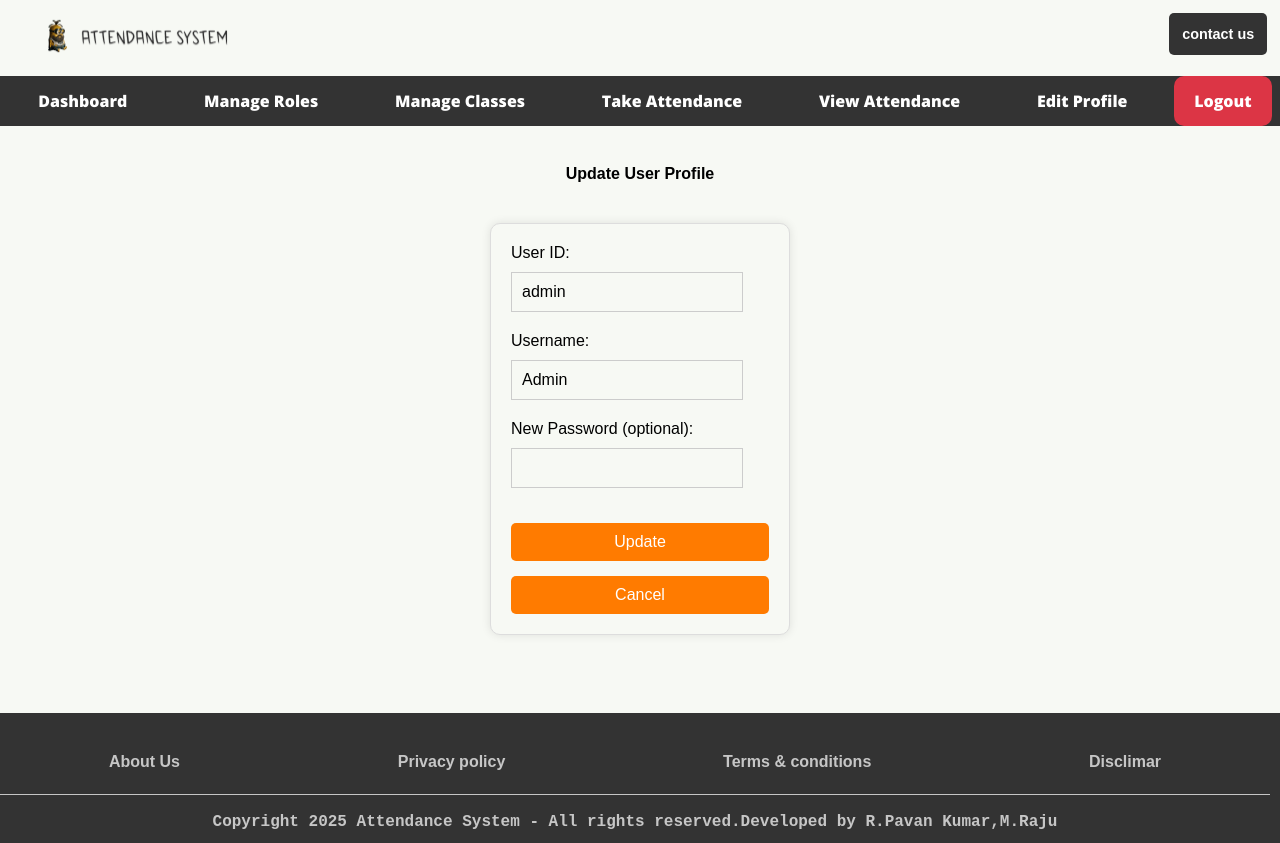
After one commit to ramanadhampavankumar/mca_projectwork, a Flask app: page /admin/update_profile/admin in a window 1280 px wide. The commit adds this page. Run offline with Flask 3, Linux system fonts and the light colour scheme; a user stored in the database is signed in; some web fonts are replaced.

Commit message:
upadte edit profiles

```diff
--- a/app.py
+++ b/app.py
@@ -195,10 +195,54 @@ def manage_roles():
     users = User.query.all()  # Get all users from the database
     return render_template('auth/dashboards/admin/manage_roles.html', users=users)
 
-@app.route('/edit_profiles', methods=['GET', 'POST'])
+@app.route('/admin/edit_profiles', methods=['GET'])
 @role_required('admin')
 def edit_profiles():
-    return render_template('auth/dashboards/admin/edit_profiles.html')
+    users = User.query.all()
+    return render_template('auth/dashboards/admin/edit_profiles.html', users=users)
+
+# Dedicated Delete User Route
+@app.route('/admin/delete_user/<string:user_id>', methods=['POST'])
+@role_required('admin')
+def delete_user(user_id):
+    user = User.query.filter_by(userid=user_id).first()
+
+    if user:
+        db.session.delete(user)
+        db.session.commit()
+        flash('User deleted successfully!', 'success')
+    else:
+        flash('User not found.', 'danger')
+
+    return redirect(url_for('edit_profiles'))
+
+
+
+@app.route('/admin/update_profile/<string:user_id>', methods=['GET', 'POST'])
+@role_required('admin')
+def update_profile(user_id):
+    user = User.query.filter_by(userid=user_id).first_or_404()
+
+    if request.method == 'POST':
+        user.userid = request.form['userid']
+        user.username = request.form['username']
+        new_password = request.form.get('new_password')
+
+        if new_password:
+            user.set_password(new_password)  # Hash and update password
+
+        try:
+            db.session.commit()
+            flash("User updated successfully!", "success")
+        except Exception as e:
+            flash(f"Error updating user: {e}", "danger")
+
+        return redirect(url_for('edit_profiles'))  # Redirect back to edit profiles
+
+    return render_template('auth/dashboards/admin/update_profile.html', user=user)
+
+
+
 
 #########################################################################################################################
 #route for teacher dashboard
--- a/templates/auth/dashboards/admin/manage_classes.html
+++ b/templates/auth/dashboards/admin/manage_classes.html
@@ -3,7 +3,7 @@
 {% block body %}
 <main>
             <h1>Classes</h1>
-            <div class="div-sec">
+        <div class="div-sec">
             <!-- Flash message display -->
             {% with messages = get_flashed_messages() %}
                 {% if messages %}
--- /dev/null
+++ b/templates/auth/dashboards/admin/update_profile.html
@@ -0,0 +1,24 @@
+{% extends 'base/base_admin.html' %}
+{% block title %}Admin{% endblock title %}
+
+{% block body %}
+<main>
+<h3>Update User Profile</h3>
+<form method="POST">
+    <input type="hidden" name="user_id" value="{{ user.id }}">
+
+    <label>User ID:</label>
+    <input type="text" name="userid" value="{{ user.userid }}" required>
+
+    <label>Username:</label>
+    <input type="text" name="username" value="{{ user.username }}" required>
+
+    <label>New Password (optional):</label>
+    <input type="password" name="new_password">
+
+    <button type="submit">Update</button>
+    <a href="{{ url_for('edit_profiles') }}"><button type="button">Cancel</button></a>
+</form>
+
+</main>
+{% endblock body %}
```
Also changed, not shown: templates/auth/dashboards/admin/edit_profiles.html (+48 -4 lines), templates/auth/dashboards/admin/manage_profiles.html (deleted, +0 -69 lines), instance/users.db.
